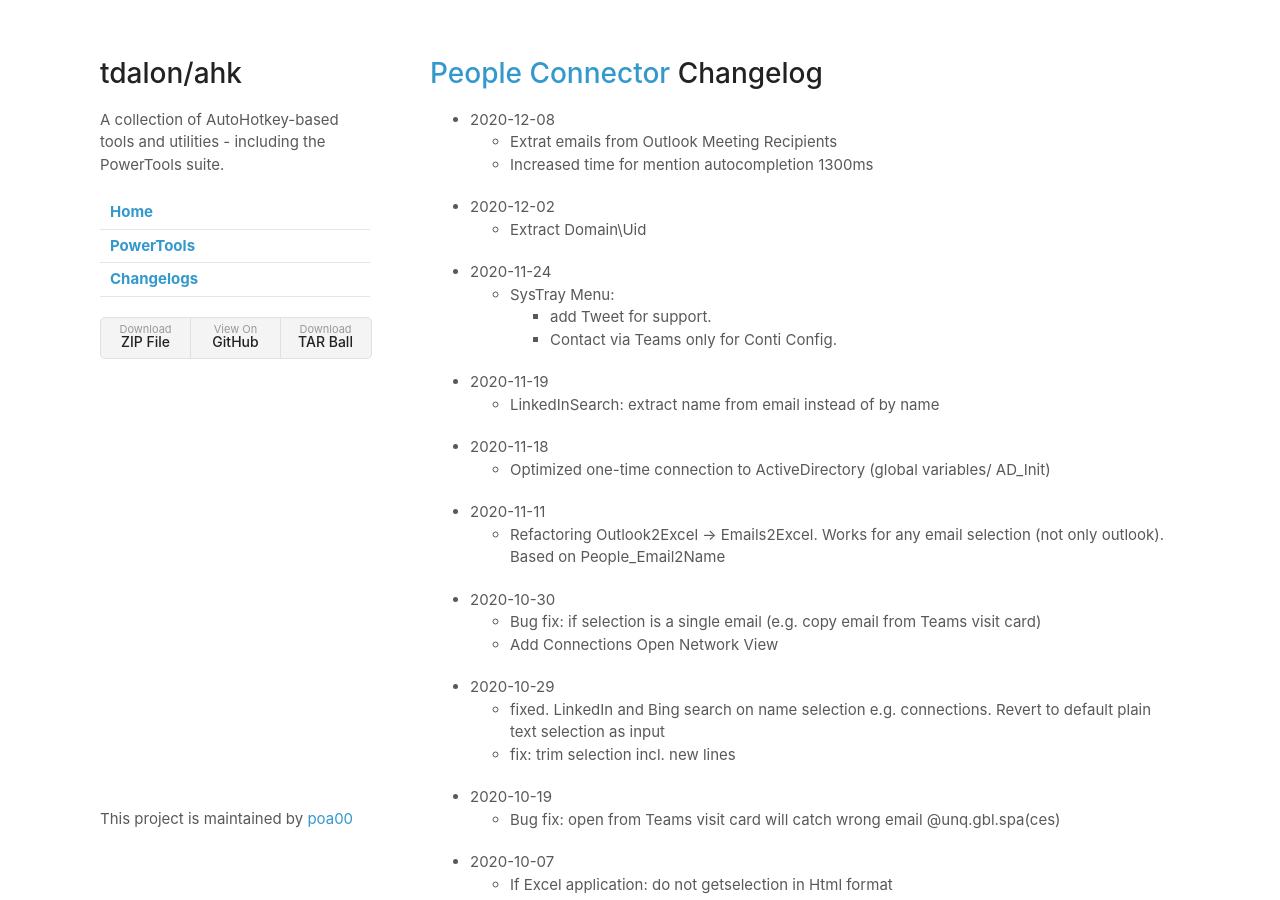
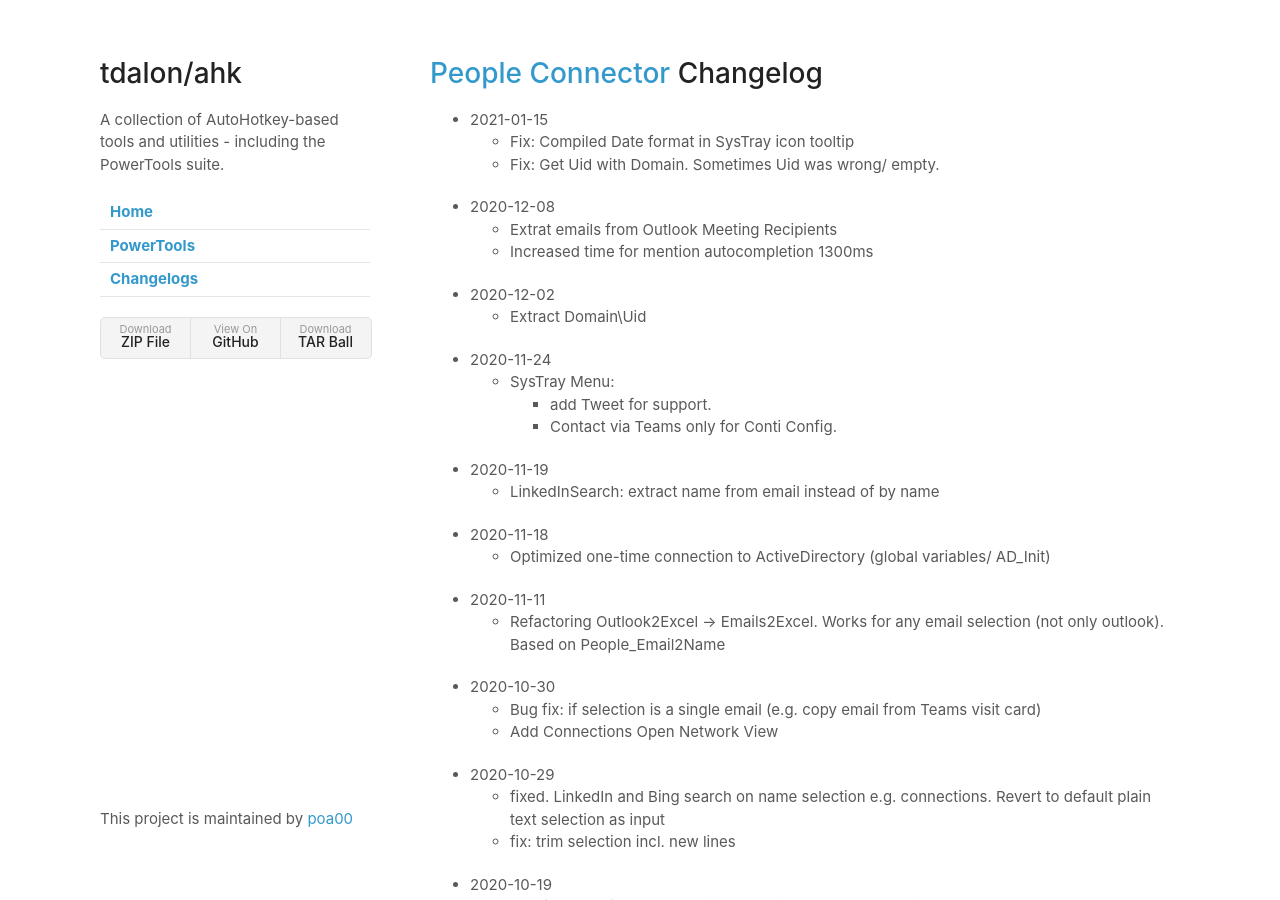
Before and after one commit to poa00/ahk-mso, a Jekyll site: the page built from docs/People-Connector-(Changelog).md, in a window 1280 px wide and 900 px high. Built offline with Jekyll 4.4.1, drawn with Linux system fonts in a browser that asks for light colours; our own code applies the rules of GitHub Pages for plain Markdown files.

Commit message:
Fix PeopleConnector get uid with domain

```diff
--- a/docs/People-Connector-(Changelog).md
+++ b/docs/People-Connector-(Changelog).md
@@ -1,5 +1,8 @@
 # [People Connector](People-Connector) Changelog
 
+* 2021-01-15
+	- Fix: Compiled Date format in SysTray icon tooltip
+	- Fix: Get Uid with Domain. Sometimes Uid was wrong/ empty.
 * 2020-12-08
 	- Extrat emails from Outlook Meeting Recipients
 	- Increased time for mention autocompletion 1300ms
```
Also changed, not shown: docs/Teams-Shortcuts-(Changelog).md (+2 -0 lines), 3 other files.
